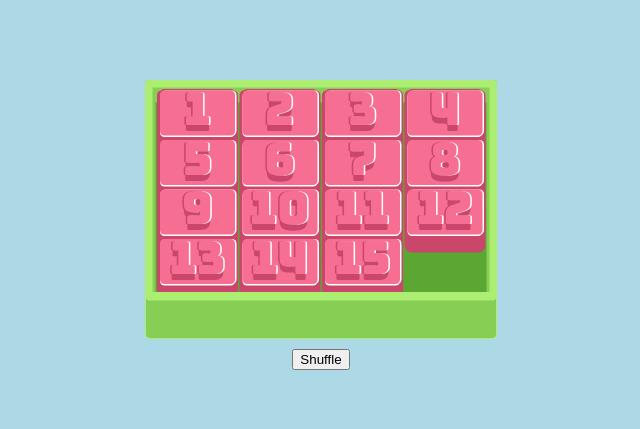
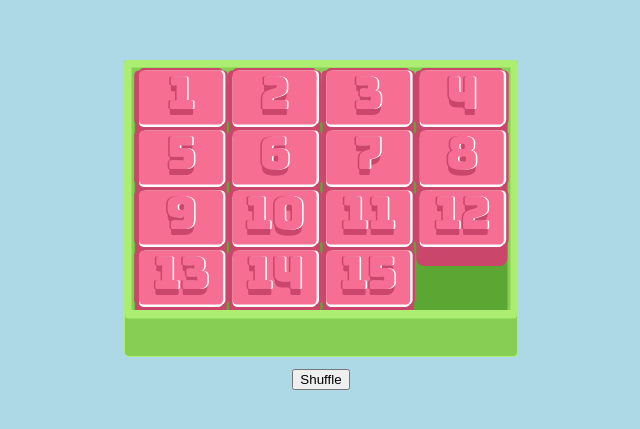
Before and after one commit to ovylehzhanin/sliding-puzzle, a website built with Vite: page index.html in a window 1280 px wide. Shown: the part 187-616 px from the top of the page, without its empty margins (319-959 px from the left). Built offline with nearby package versions, Linux system fonts and the light colour scheme.

Commit message:
adjust tiles layout

```diff
--- a/src/style.css
+++ b/src/style.css
@@ -1,8 +1,36 @@
 @import url('https://fonts.googleapis.com/css?family=Bungee');
 
+:root {
+    /* Colors */
+    --container-bg: #5ca633;
+    --container-shadow: #87ce54;
+    --container-border: #acee72;
 
+    --tile-bg: #f66e92;
+    --tile-shadow: #ca466b;
+    --tile-border: #fff;
+    --tile-hover-bg: #ff80a1;
 
-html, body {
+    --text-color: #fff;
+    --text-shadow: #ca466b;
+
+    /* Sizes + Tiles Layout */
+    --tile-width: 3.5rem;
+    --tile-height: 2.5rem;
+
+    --row-0: translateY(0.4375rem);
+    --row-1: translateY(calc(0.4375rem + 2.5rem));
+    --row-2: translateY(calc(0.4375rem + 2.5rem * 2));
+    --row-3: translateY(calc(0.4375rem + 2.5rem * 3));
+
+    --col-0: translateX(0.625rem);
+    --col-1: translateX(calc(0.625rem + var(--tile-width) + 0.4rem));
+    --col-2: translateX(calc(0.625rem + (var(--tile-width) + 0.4rem) * 2));
+    --col-3: translateX(calc(0.625rem + (var(--tile-width) + 0.4rem) * 3));
+}
+
+html,
+body {
     font-size: 24px;
     margin: 0;
     padding: 0;
@@ -21,15 +49,10 @@ html, body {
 }
 
 .puzzle-container {
-    width: 14.6875rem; /* 235px / 16 */
-    height: 9.1875rem;  /* 147px / 16 */
+    width: calc(16rem + 0.4rem);
+    height: calc(10rem + 0.85rem);
     margin: 1em auto;
     position: relative;
-    /*
-    #5ca633
-    #87ce54
-    #acee72
-    */
 }
 
 .puzzle-container::before,
@@ -39,7 +62,8 @@ html, body {
     position: absolute;
     left: 0;
     right: 0;
-    border-radius: 0.1875rem; /* 3px / 16 */
+    border-radius: 0.1875rem;
+    /* 3px / 16 */
 }
 
 .puzzle-container::before {
@@ -47,33 +71,38 @@ html, body {
     top: 0;
     bottom: 0;
     background: #5ca633;
-    -webkit-box-shadow:
-      inset 0 0.3125rem 0 0 #acee72, /* 5px */
-      inset -0.3125rem 0 0 0 #acee72, /* 5px */
-      inset -0.4375rem 0 0 0 #87ce54, /* 7px */
-      inset 0.3125rem 0 0 0 #acee72, /* 5px */
-      inset 0.4375rem 0 0 0 #87ce54, /* 7px */
-      inset 0 0.9375rem 0 0 #87ce54; /* 15px */
     box-shadow:
-      inset 0 0.3125rem 0 0 #acee72, /* 5px */
-      inset -0.3125rem 0 0 0 #acee72, /* 5px */
-      inset -0.4375rem 0 0 0 #87ce54, /* 7px */
-      inset 0.3125rem 0 0 0 #acee72, /* 5px */
-      inset 0.4375rem 0 0 0 #87ce54, /* 7px */
-      inset 0 0.9375rem 0 0 #87ce54; /* 15px */
+        inset 0 0.3125rem 0 0 #acee72,
+        /* 5px */
+        inset -0.3125rem 0 0 0 #acee72,
+        /* 5px */
+        inset -0.4375rem 0 0 0 #87ce54,
+        /* 7px */
+        inset 0.3125rem 0 0 0 #acee72,
+        /* 5px */
+        inset 0.4375rem 0 0 0 #87ce54,
+        /* 7px */
+        inset 0 0.9375rem 0 0 #87ce54;
+        /* 15px */
 }
 
 .puzzle-container::after {
     top: 96%;
     z-index: 7;
-    height: 1.875rem; /* 30px */
-    border: 0.0625rem solid #acee72; /* 1px */
+    height: 1.875rem;
+    /* 30px */
+    border: 0.0625rem solid #acee72;
+    /* 1px */
     -webkit-box-shadow:
-      inset 0 -1.5625rem 0 0 #87ce54, /* 25px */
-      inset 0 -1.875rem 0 0 #acee72; /* 30px */
+        inset 0 -1.5625rem 0 0 #87ce54,
+        /* 25px */
+        inset 0 -1.875rem 0 0 #acee72;
+    /* 30px */
     box-shadow:
-      inset 0 -1.5625rem 0 0 #87ce54, /* 25px */
-      inset 0 -1.875rem 0 0 #acee72; /* 30px */
+        inset 0 -1.5625rem 0 0 #87ce54,
+        /* 25px */
+        inset 0 -1.875rem 0 0 #acee72;
+    /* 30px */
 }
 
 .tile {
@@ -88,24 +117,21 @@ html, body {
     -webkit-box-align: center;
     -ms-flex-align: center;
     align-items: center;
-    width: 3.125rem; /* 50px */
-    height: 1.875rem; /* 30px */
-    border-radius: 0.1875rem; /* 3px */
+    width: 3.5rem;
+    height: 2.25rem;
+    border-radius: 0.1875rem;
+    /* 3px */
     background-color: #f66e92;
-    -webkit-box-shadow:
-      0.0625rem 0 0 0 #fff, /* 1px */
-      0 0.0625rem 0 0 #fff, /* 1px */
-      0 -0.0625rem 0 0 #ca466b, /* 1px */
-      0.125rem 0 0 0 #ca466b, /* 2px */
-      -0.125rem 0 0 0 #ca466b, /* 2px */
-      0 0.625rem 0 0.125rem #ca466b; /* 10px, 2px */
+    /* 10px, 2px */
     box-shadow:
-      0.0625rem 0 0 0 #fff, /* 1px */
-      0 0.0625rem 0 0 #fff, /* 1px */
-      0 -0.0625rem 0 0 #ca466b, /* 1px */
-      0.125rem 0 0 0 #ca466b, /* 2px */
-      -0.125rem 0 0 0 #ca466b, /* 2px */
-      0 0.625rem 0 0.125rem #ca466b; /* 10px, 2px */
+        0.1rem 0 0 0 var(--tile-border),
+        0 0.1rem 0 0 var(--tile-border),
+        0 -0.1rem 0 0 var(--tile-shadow),
+        0.2rem 0 0 0 var(--tile-shadow),
+        -0.2rem 0 0 0 var(--tile-shadow),
+        0 0.75rem 0 0.15rem var(--tile-shadow);
+
+    /* 10px, 2px */
     transition-property: transform;
     transition-duration: 100ms;
     transition-timing-function: ease-in-out;
@@ -113,20 +139,26 @@ html, body {
 }
 
 .tile.highlighted:hover {
-    background-color: #ff80a1;
+    background-color: #020101;
     cursor: pointer;
 }
 
 .tile::before {
     color: #f66e92;
     content: attr(data-value);
-    -webkit-transform: translateY(-0.1875rem); /* 3px */
-            transform: translateY(-0.1875rem); /* 3px */
+    -webkit-transform: translateY(-0.1875rem);
+    /* 3px */
+    transform: translateY(-0.1875rem);
+    /* 3px */
     text-shadow:
-      -0.0625rem 0 0 #ca466b, /* 1px */
-      0.0625rem 0 0 #fff, /* 1px */
-      0 0.25rem 0 #ca466b; /* 4px */
-    font-size: 1.875rem; /* 30px */
+        -0.0625rem 0 0 #ca466b,
+        /* 1px */
+        0.0625rem 0 0 #fff,
+        /* 1px */
+        0 0.25rem 0 #ca466b;
+    /* 4px */
+    font-size: 1.875rem;
+    /* 30px */
     pointer-events: none;
 }
 
@@ -143,65 +175,65 @@ html, body {
 }
 
 .tile[data-row="0"][data-column="0"] {
-    transform: translateX(0.625rem) translateY(0.4375rem); /* 10px, 7px */
+    transform: var(--col-0) var(--row-0);
 }
 
 .tile[data-row="0"][data-column="1"] {
-    transform: translateX(4.0625rem) translateY(0.4375rem); /* 65px, 7px */
+    transform: var(--col-1) var(--row-0);
 }
 
 .tile[data-row="0"][data-column="2"] {
-    transform: translateX(7.5rem) translateY(0.4375rem); /* 120px, 7px */
+    transform: var(--col-2) var(--row-0);
 }
 
 .tile[data-row="0"][data-column="3"] {
-    transform: translateX(10.9375rem) translateY(0.4375rem); /* 175px, 7px */
+    transform: var(--col-3) var(--row-0);
 }
 
 .tile[data-row="1"][data-column="0"] {
-    transform: translateX(0.625rem) translateY(2.5rem); /* 10px, 40px */
+    transform: var(--col-0) var(--row-1);
 }
 
 .tile[data-row="1"][data-column="1"] {
-    transform: translateX(4.0625rem) translateY(2.5rem); /* 65px, 40px */
+    transform: var(--col-1) var(--row-1);
 }
 
 .tile[data-row="1"][data-column="2"] {
-    transform: translateX(7.5rem) translateY(2.5rem); /* 120px, 40px */
+    transform: var(--col-2) var(--row-1);
 }
 
 .tile[data-row="1"][data-column="3"] {
-    transform: translateX(10.9375rem) translateY(2.5rem); /* 175px, 40px */
+    transform: var(--col-3) var(--row-1);
 }
 
 .tile[data-row="2"][data-column="0"] {
-    transform: translateX(0.625rem) translateY(4.5625rem); /* 10px, 73px */
+    transform: var(--col-0) var(--row-2);
 }
 
 .tile[data-row="2"][data-column="1"] {
-    transform: translateX(4.0625rem) translateY(4.5625rem); /* 65px, 73px */
+    transform: var(--col-1) var(--row-2);
 }
 
 .tile[data-row="2"][data-column="2"] {
-    transform: translateX(7.5rem) translateY(4.5625rem); /* 120px, 73px */
+    transform: var(--col-2) var(--row-2);
 }
 
 .tile[data-row="2"][data-column="3"] {
-    transform: translateX(10.9375rem) translateY(4.5625rem); /* 175px, 73px */
+    transform: var(--col-3) var(--row-2);
 }
 
 .tile[data-row="3"][data-column="0"] {
-    transform: translateX(0.625rem) translateY(6.625rem); /* 10px, 106px */
+    transform: var(--col-0) var(--row-3);
 }
 
 .tile[data-row="3"][data-column="1"] {
-    transform: translateX(4.0625rem) translateY(6.625rem); /* 65px, 106px */
+    transform: var(--col-1) var(--row-3);
 }
 
 .tile[data-row="3"][data-column="2"] {
-    transform: translateX(7.5rem) translateY(6.625rem); /* 120px, 106px */
+    transform: var(--col-2) var(--row-3);
 }
 
 .tile[data-row="3"][data-column="3"] {
-    transform: translateX(10.9375rem) translateY(6.625rem); /* 175px, 106px */
+    transform: var(--col-3) var(--row-3);
 }
```
Lines whose indentation alone changed are shown as unchanged.
